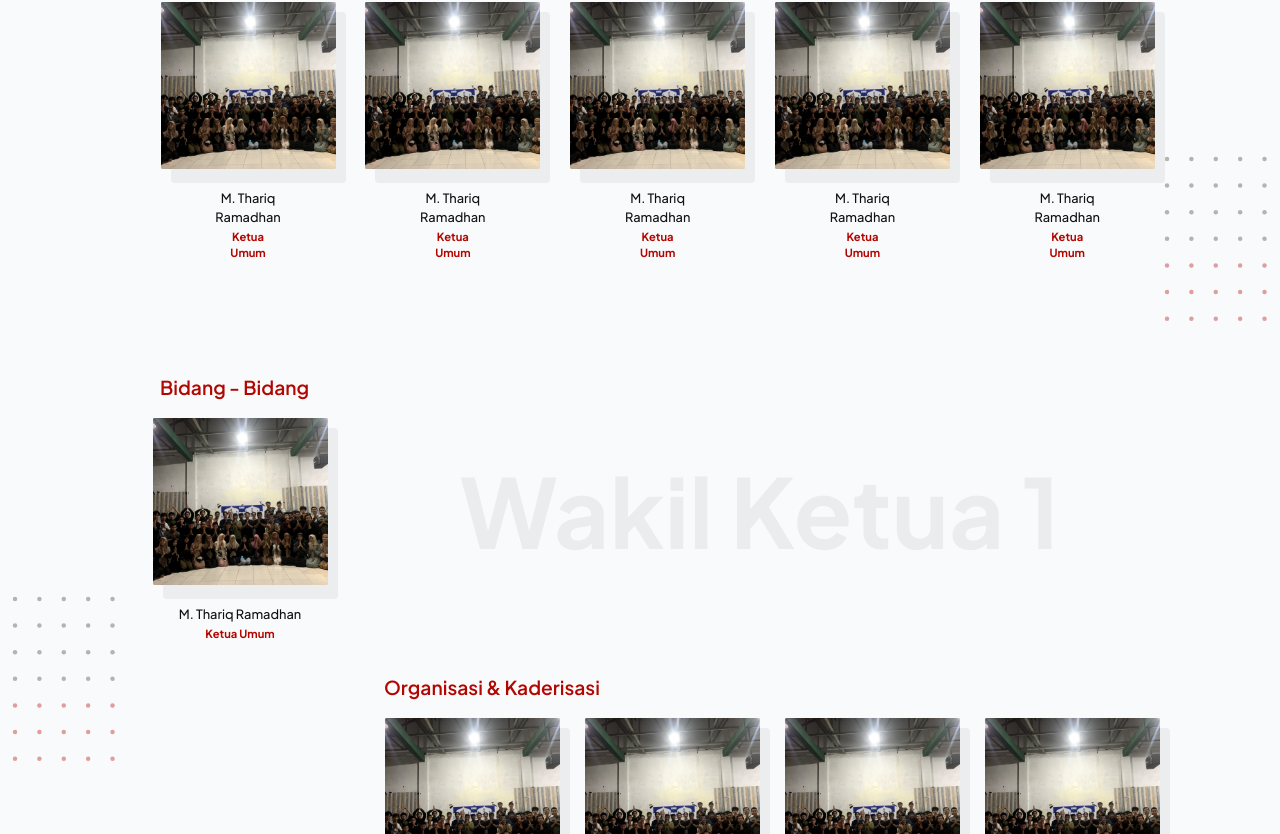
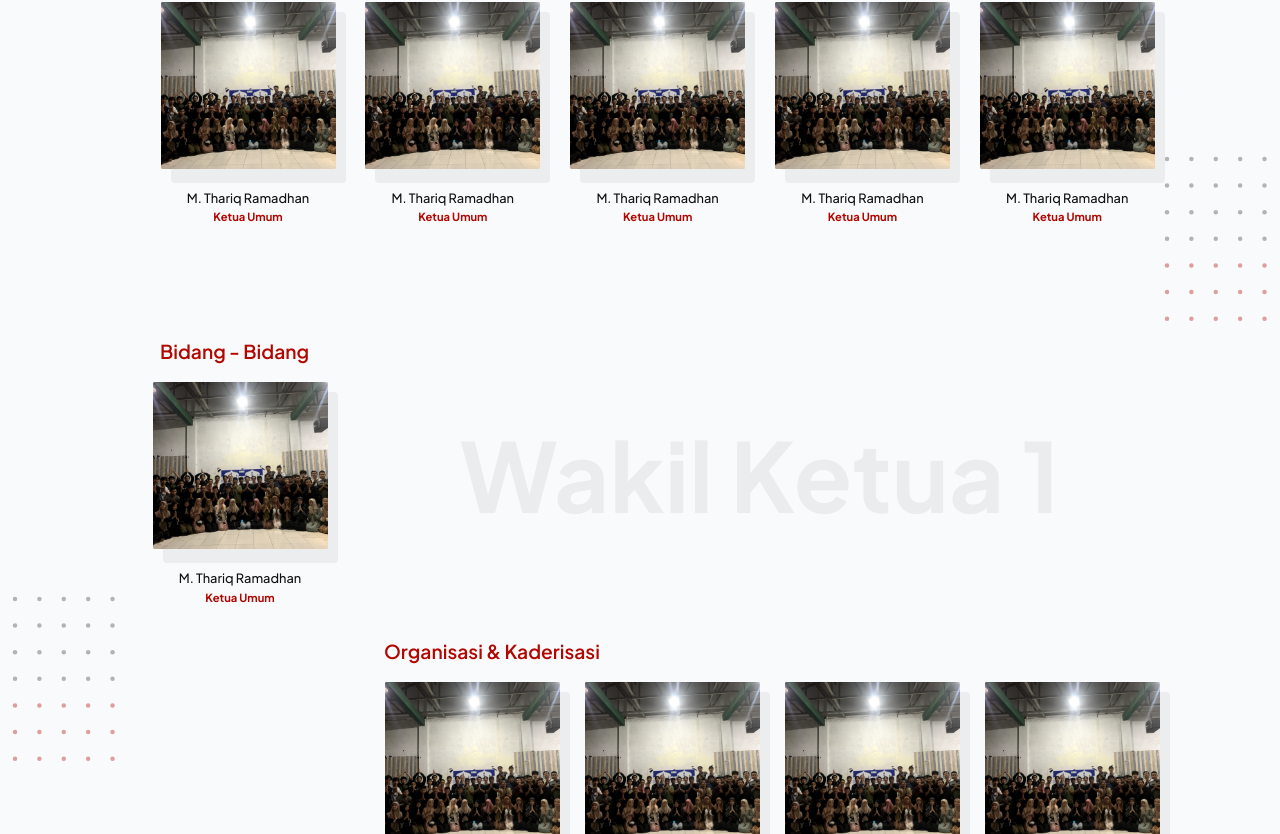
Before and after one commit to rahmat-riyadi/hmj-ti-fe, a React (Create React App) app: page /tentang in a window 1280 px wide. Shown: the part 1646-2480 px from the top of the page. Built offline with nearby package versions, Linux system fonts and the light colour scheme.

Commit message:
sassahsassah

```diff
--- a/src/components/profile.jsx
+++ b/src/components/profile.jsx
@@ -6,8 +6,10 @@ const Profile = ({ img }) => {
             <Box className='photo-containers'>
                 <Box component='img' src={img} width='175px' />
             </Box>
-            <Typography color='text.main' fontSize='0.8rem' pt={2} fontWeight={500}>M. Thariq Ramadhan</Typography>
-            <Typography color='primary.main' fontSize='0.7rem' fontWeight={700}>Ketua Umum</Typography>
+            <Box width='200px'>
+                <Typography color='text.main' fontSize='0.8rem' pt={2} fontWeight={500}>M. Thariq Ramadhan</Typography>
+                <Typography color='primary.main' fontSize='0.7rem' fontWeight={700}>Ketua Umum</Typography>
+            </Box>
         </Box>
     );
 }
```
